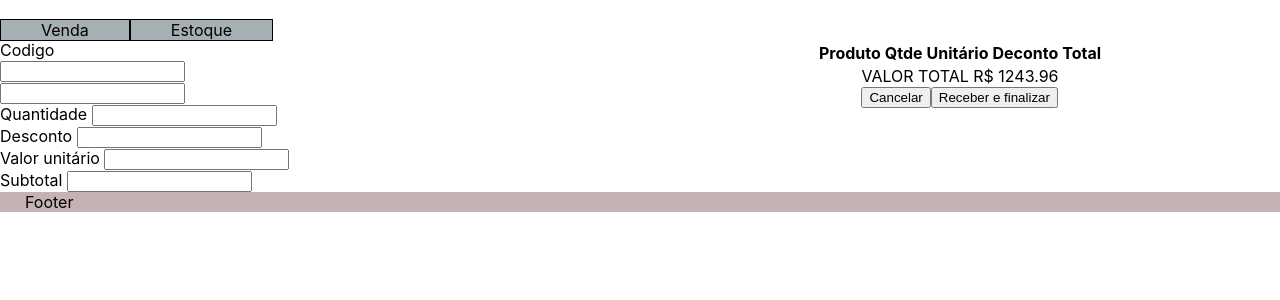
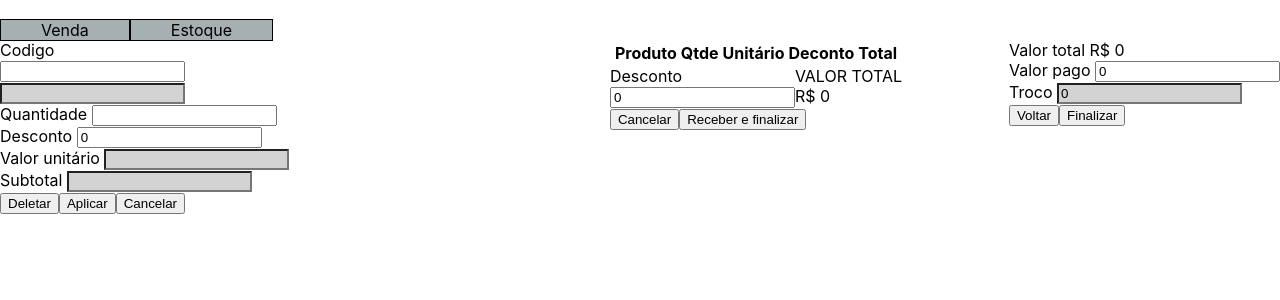
Before and after one commit to IanMateus/Arkhea-FrontEnd, a React (Create React App) app: page /venda in a window 1280 px wide. Both pictures are taken after a click on the button "Receber e finalizar". Shown: the top 300 px of the page. Built offline with nearby package versions, Linux system fonts and the light colour scheme.

Commit message:
Venda completamente funcional

```diff
--- a/src/components/templates/Layout.css
+++ b/src/components/templates/Layout.css
@@ -1,6 +1,9 @@
 .menu-area {
     background-color: var(--bg-dark);
     padding: 20px 0 0px 0;
+    height: calc(100vh - 20px);
+    display: flex;
+    flex-direction: column;
 }
 
 .link {
--- a/src/components/templates/Layout.jsx
+++ b/src/components/templates/Layout.jsx
@@ -1,7 +1,6 @@
 import './Layout.css'
 import React from 'react'
 import { Outlet, Link } from 'react-router'
-import Footer from './Footer'
 
 export default function Layout() {
     return(
@@ -15,6 +14,5 @@ export default function Layout() {
                 </Link>
             </nav>
             <Outlet />
-            <Footer />
         </div>
 )}
--- a/src/components/templates/Venda.css
+++ b/src/components/templates/Venda.css
@@ -1,15 +1,27 @@
 .Venda {
     display: flex;
     flex-direction: row;
+    flex-grow: 1;
 }
 
 .input_venda{
-    width: 50vw;
+    display: flex;
+    flex-direction: column;
+    flex-grow: 1;
 }
 
 .output_venda{
     display: flex;
     flex-direction: column;
-    width: 50vw;
+    flex-grow: 1;
     align-items: center;
 }
+
+.info_venda{
+    display: flex;
+    flex-direction: row;
+}
+
+.no_input{
+    background-color: lightgray;
+}
--- a/src/components/templates/Venda.jsx
+++ b/src/components/templates/Venda.jsx
@@ -1,19 +1,32 @@
 import './Venda.css'
-import React, { useEffect } from "react";
-import { useState } from 'react';
+import { useEffect, useState } from 'react';
 
 function Venda() {
     const [selecionado, setSelecionado] = useState({})
+    const [carrinho, setCarrinho] = useState([])
+
+    const [cod, setCod] = useState("");
+    const [quantidade, setQuantidade] = useState("");
+    const [desconto, setDesconto] = useState(0);
+
+    const [descontoFinal, setDescontoFinal] = useState(0);
+
+    const [valorFinal, setValorFinal] = useState(0);
+    const [valorPago, setValorPago] = useState(0);
+
+    const [vendendo, setVendendo] = useState(false);
 
     function trySearch(cod){
+        setCod(cod)
+        if(!isNaN(parseInt(cod))){
             const config = {
                 method: "POST",
                 headers: {'Content-type': 'application/json'},
-            body: JSON.stringify({cod: cod})
+                body: JSON.stringify({cod: parseInt(cod)})
             }
             fetch("/buscarProduto",config)
             .then(r => {
-            if(r.status == 200){
+                if(r.status === 200){
                     return r.json()
                 }
                 return undefined
@@ -21,40 +34,160 @@ function Venda() {
             .then(produto => {
                 setSelecionado(produto)
             })
+        } else setSelecionado(undefined)
     }
+
+    function aplicar(){
+        const novoProd =
+        {
+          cod: selecionado.cod,
+          nome: selecionado.nome,
+          preco: selecionado.preco,
+          desconto: desconto,
+          quantidade: quantidade
+        }
+
+        if(carrinho.find((produto) => produto.cod === selecionado.cod) === undefined){
+            setCarrinho(carrinho.concat(novoProd))
+        }else{
+            setCarrinho(carrinho.map((produto) => {
+                if(produto.cod === selecionado.cod){
+                    return novoProd
+                }
+                return produto
+            }))
+        }
+
+    }
+
+    function deletar(){
+        setCarrinho(carrinho.filter((produto) => produto.cod !== selecionado.cod))
+        cancelar()
+    }
+
+    function cancelar(){
+        setCod("")
+        setQuantidade("")
+        setDesconto(0)
+        setSelecionado()
+    }
+
+    function selecionar(produto){
+        setCod(produto.cod)
+        setQuantidade(produto.quantidade)
+        setDesconto(produto.desconto)
+        setSelecionado(produto)
+    }
+
+    function cancelar_venda(){
+        setDescontoFinal(0)
+        setCarrinho([])
+        cancelar()
+    }
+
+    function vender(){
+        setVendendo(true)
+    }
+
+    function voltar(){
+        setValorPago("")
+        setVendendo(false)
+    }
+
+    function finalizar(){
+        const produtos = carrinho.map((produto) => {
+            return {
+                cod: produto.cod,
+                desconto: produto.desconto,
+                quantidade: produto.quantidade
+            }
+        })
+
+        const config = {
+          method: "POST",
+          headers: {'Content-type': 'application/json'},
+          body: JSON.stringify({produtos:produtos,valorPago:valorPago,desconto:descontoFinal})
+        }
+        fetch("/registrarVenda",config)
+
+        voltar()
+        cancelar_venda()
+    }
+
+    useEffect (() => {
+        setValorFinal(carrinho.reduce((soma, produto) => soma + produto.quantidade * produto.preco * (1 - produto.desconto / 100),0) * (1 - descontoFinal/100))
+    }, [carrinho,descontoFinal])
 
     return (
         <div className="Venda">
             <div className="input_venda">
+                <div className='fill_produto_venda'>
                     Codigo <br/>
-                <input onChange={(e) => {if(!isNaN(parseInt(e.target.value))) {trySearch(e.target.value)} else setSelecionado(undefined)}}></input><br/>
-                <input readOnly value={selecionado?selecionado.nome:""}></input> <br/>
-                Quantidade <input readOnly/> <br/>
-                Desconto <input readOnly/> <br/>
-                Valor unitário <input readOnly/> <br/>
-                Subtotal <input readOnly/>
+                    <input onChange={(e) => trySearch(e.target.value)} value={cod}></input><br/>
+                    <input className='no_input' readOnly value={selecionado?selecionado.nome:""}></input> <br/>
+                    Quantidade <input onChange={(e) => {if(!isNaN(parseFloat(e.target.value))) {setQuantidade(parseFloat(e.target.value))} else setQuantidade("")}} value={quantidade}/> <br/>
+                    Desconto <input onChange={(e) => {if(!isNaN(parseFloat(e.target.value))) {setDesconto(parseFloat(e.target.value))} else setDesconto(0)}} value={desconto}/> <br/>
+                    Valor unitário <input className='no_input' readOnly value={selecionado?selecionado.preco:""}/> <br/>
+                    Subtotal <input className='no_input' readOnly value={selecionado && quantidade !== "" && desconto !== -1?selecionado.preco * quantidade * (1 - desconto/100):""}/>
+                </div>
+                <div className='action_produto_venda'>
+                    <button onClick={deletar}>Deletar</button>
+                    <button onClick={aplicar}>Aplicar</button>
+                    <button onClick={cancelar}>Cancelar</button>
+                </div>
             </div>
             <div className="output_venda">
                 <table className='table_venda'>
                     <thead>
+                        <tr>
                             <th>Produto</th>
                             <th>Qtde</th>
                             <th>Unitário</th>
                             <th>Deconto</th>
                             <th>Total</th>
+                        </tr>
                     </thead>
                     <tbody>
+                    {carrinho.map((produto) =>
+                        <tr onClick={() => {selecionar(produto)}}>
+                            <td>{produto.nome}</td>
+                            <td>{produto.quantidade}</td>
+                            <td>R$ {produto.preco}</td>
+                            <td>{produto.desconto}%</td>
+                            <td>R$ {produto.quantidade * produto.preco * (1 - produto.desconto / 100)}</td>
+                        </tr>
+                    )}
                     </tbody>
                 </table>
                 <div className='result_venda'>
-                    VALOR TOTAL
-                    R$ 1243.96
+                    <div className='info_venda'>
+                        <div>
+                            Desconto<br/>
+                            <input onChange={(e) => {if(!isNaN(parseFloat(e.target.value))) {setDescontoFinal(parseFloat(e.target.value))} else setDescontoFinal(0)}} value={descontoFinal}/> <br/>
+                        </div>
+                        <div>
+                            VALOR TOTAL<br/>
+                            R$ {valorFinal}
+                        </div>
+                    </div>
                     <div className='actions_venda'>
-                        <button>Cancelar</button>
-                        <button>Receber e finalizar</button>
+                        <button onClick={cancelar_venda}>Cancelar</button>
+                        <button onClick={vender}>Receber e finalizar</button>
                     </div>
                 </div>
             </div>
+            {vendendo &&
+            <div>
+                <div>
+                    Valor total R$ {valorFinal}<br/>
+                    Valor pago <input onChange={(e) => {if(!isNaN(parseInt(e.target.value))) {setValorPago(parseFloat(e.target.value))} else setValorPago(0)}} value={valorPago}/> <br/>
+                    Troco <input className='no_input' readOnly value={valorPago >= valorFinal?valorPago - valorFinal:""}/> <br/>
+                </div>
+                <div>
+                    <button onClick={voltar}>Voltar</button>
+                    <button onClick={finalizar}>Finalizar</button>
+                </div>
+            </div>}
         </div>
 )}
 
```
Lines whose indentation alone changed are shown as unchanged.
